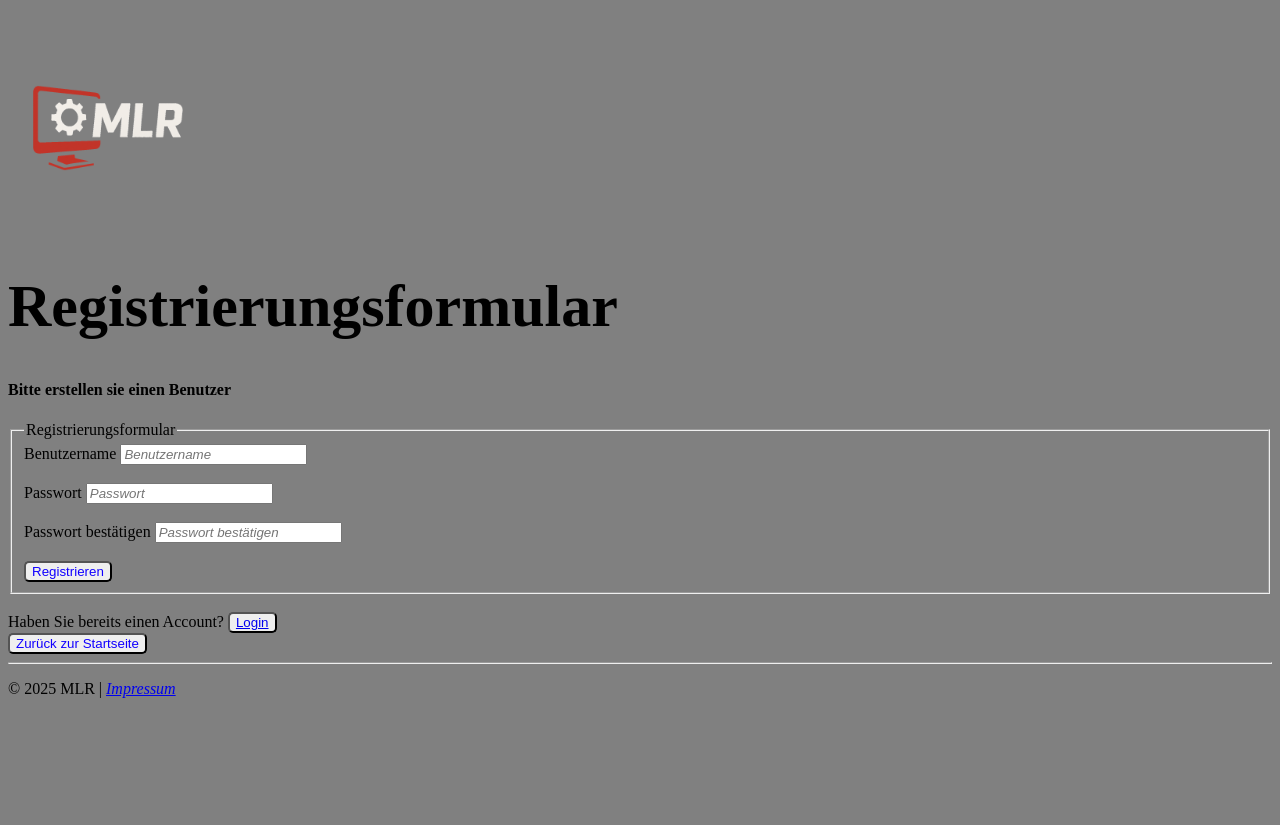
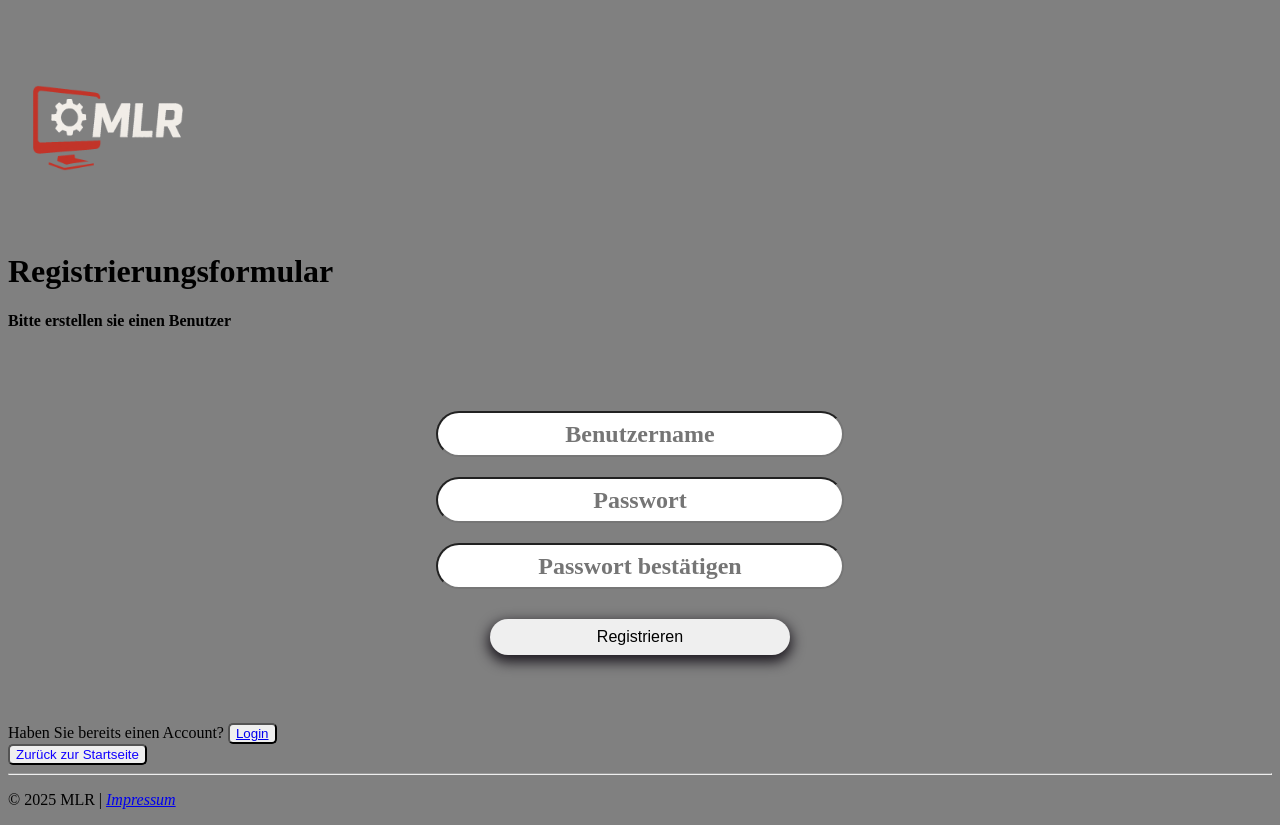
Before and after one commit to WebTechTHI/WebTech, a PHP site: page /pages/registration.html in a window 1280 px wide. Before the commit the page ends 698 px from the top, so only its background shows below. Run offline with PHP 8.4, Linux system fonts and the light colour scheme.

Commit message:
css basics registration

```diff
--- a/assets/CSS/mystyle.css
+++ b/assets/CSS/mystyle.css
@@ -1 +1,40 @@
-<link rel="stylesheet" href="mystyle.css">
+.submitButton {
+    text-align: center;
+    font-size: 16px;
+    margin-top: 20px;
+    border: 10px;
+    border-radius: 18px;
+    box-shadow: 0px 5px 13px 2px rgb(29, 25, 32);
+    height: 36px;
+    width: 300px;
+}
+
+.userInformationInput {
+    text-align: center;
+    height: 40px;
+    width: 400px;
+    border-radius: 25px;
+    font-family: 'Cambria Math';
+    font-weight: 800;
+    font-size: 24px;
+    font-style: normal;
+    margin-top: 10px;
+    margin-bottom: 10px;
+}
+
+.userInfoForm {
+    text-align: center;
+    padding-left: 1px;
+    padding-right: 1px;
+    padding-top: 50px;
+    padding-bottom: 50px;
+    border: 12px;
+    border-radius: 30px;
+}
+
+.bodyPages {
+
+    background-color: gray;
+
+
+}
--- a/pages/registration.html
+++ b/pages/registration.html
@@ -1,5 +1,6 @@
 <!DOCTYPE html>
 <html lang="de">
+    <link rel="stylesheet" href="/assets/CSS/mystyle.css">
 
 <head>
     <meta charset="UTF-8">
@@ -8,7 +9,7 @@
     <link rel="icon" href="../assets/images/logo/favicon.png" type="image/x-icon">
 </head>
 
-<body bgcolor="gray">
+<body class="bodyPages">
 
     <header>
         <a href="../index.html">
@@ -17,47 +18,34 @@
     </header>
 
 
-    <h1 title="Please fill out the blanks" style="font-size: 60px;"> Registrierungsformular</h1>
+    <h1 title="Please fill out the blanks"> Registrierungsformular</h1>
     <h4 title="Please fill out the blanks" ein> Bitte erstellen sie einen Benutzer</h4>
 
 
 
 
     <!-- Ab Hier Registrieren Funktionen -->
-    <form action="registration.php" method="post">
-
-        <fieldset>
-            <legend>Registrierungsformular</legend>
-
+    <form class="userInfoForm" action="registration.php" method="post">
 
             <div>
-                <label for="usernameregistration">Benutzername</label>
-                <input type="text" name="fromusernameregistration" id="usernameregistration" placeholder="Benutzername"
-                    style="font-style:italic" required maxlength="16">
+                <input class="userInformationInput" type="text" name="fromusernameregistration" id="usernameregistration" placeholder="Benutzername" maxlength="20" required>
             </div>
 
-            <br>
+            <div>
+                <input class="userInformationInput" type="password" name="fromuserpasswordregistration" id="userpasswordregistration"
+                    placeholder="Passwort" minlength="8" maxlength="16" required>
+            </div>
 
             <div>
-                <label for="userpasswordregistration">Passwort</label>
-                <input type="password" name="fromuserpasswordregistration" id="userpasswordregistration"
-                    placeholder="Passwort" style="font-style:italic" required minlength="8" maxlength="16">
+                <input class="userInformationInput" type="password" name="fromuserpasswordregistrationconfirmation"
+                    id="userpasswordregistrationconfirmation" placeholder="Passwort bestätigen" minlength="8" maxlength="16" required>
             </div>
 
-            <br>
             <div>
-                <label for="userpasswordregistrationconfirmation">Passwort bestätigen</label>
-                <input type="password" name="fromuserpasswordregistrationconfirmation"
-                    id="userpasswordregistrationconfirmation" placeholder="Passwort bestätigen"
-                    style="font-style:italic" required minlength="8" maxlength="16">
+                <!-- Submit-Button (Daten an Server schicken) -->
+                <input class="submitButton" type="submit" value="Registrieren">
             </div>
 
-            <br>
-            <div>
-                <!-- Submit-Button (Daten an Server schicken) -->
-                <input type="submit" style="color:rgb(17, 0, 255); border-radius: 5px;" value="Registrieren">
-            </div>
-        </fieldset>
     </form>
 
     <br>
```
Also changed, not shown: pages/login.html (+10 -12 lines), pages/user.html (+7 -6 lines).
